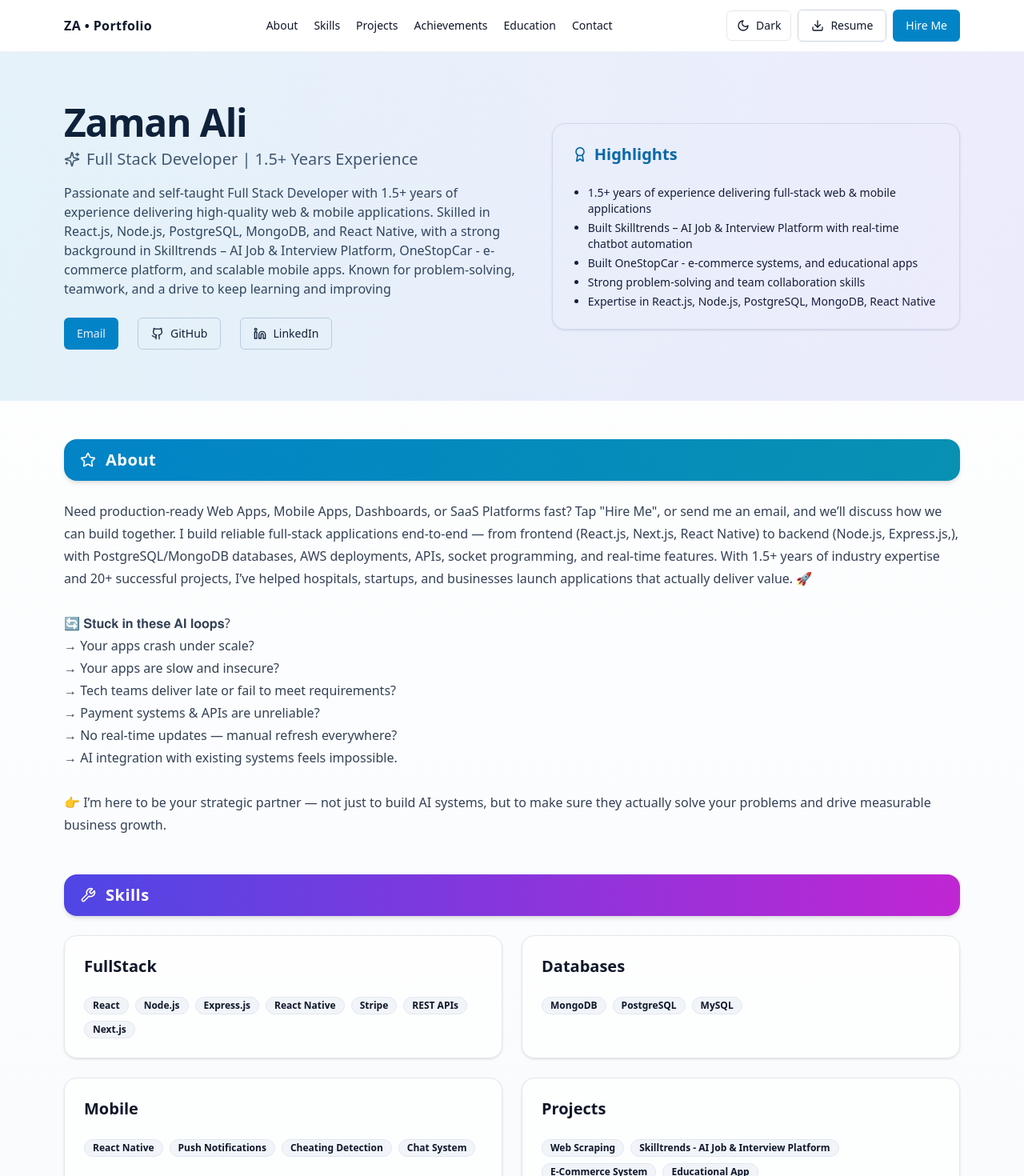
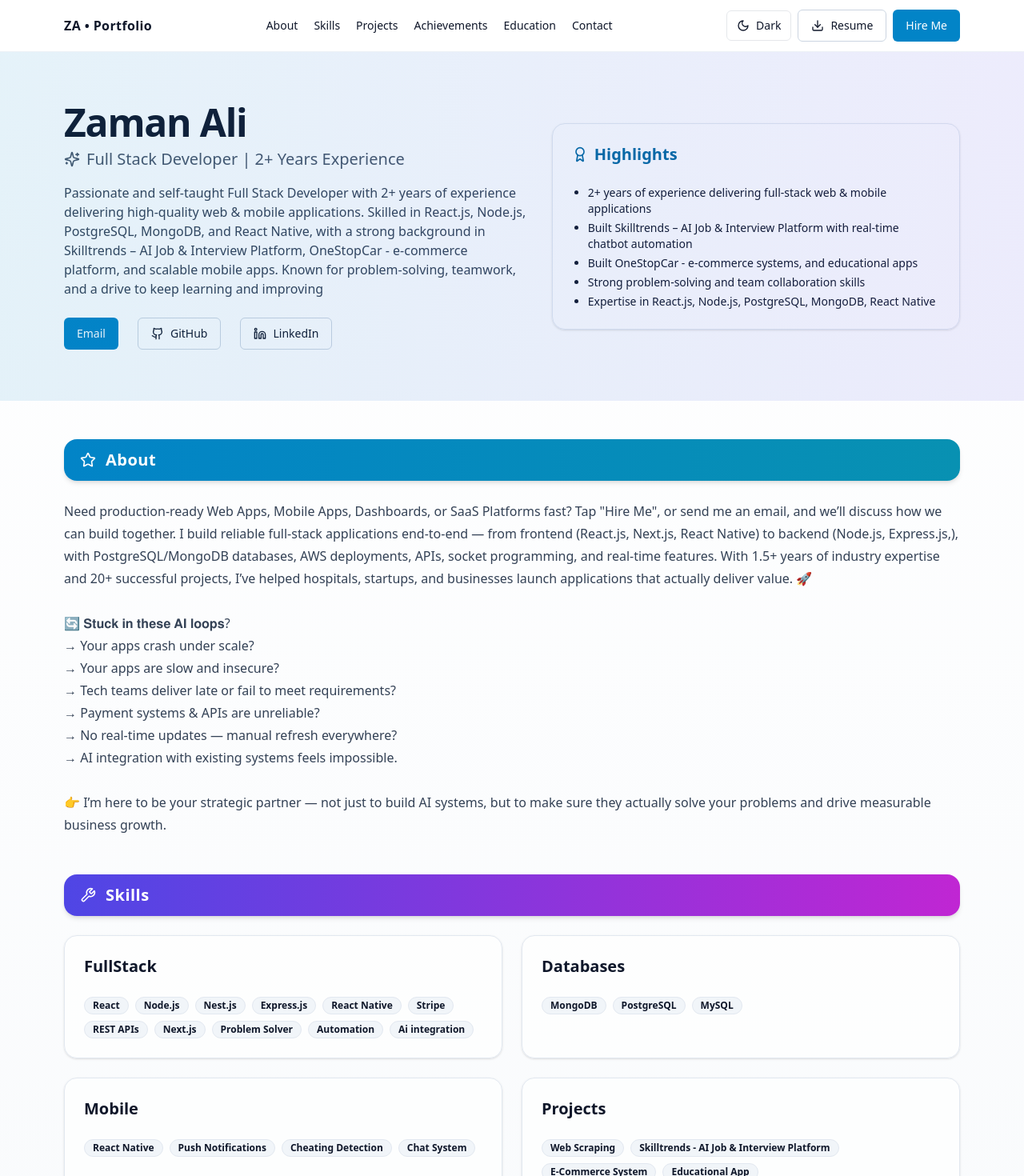
Before and after one commit to zamanali423/zaman-ali-portfolio, a Next.js app: page / in a window 1280 px wide. Shown: the top 1470 px of the page at 80% size. Built offline with nearby package versions, Linux system fonts and the light colour scheme.

Commit message:
Update page.tsx

```diff
--- a/app/page.tsx
+++ b/app/page.tsx
@@ -23,9 +23,9 @@ import ContactForm from "@/components/contact-form";
 
 const profile = {
   name: "Zaman Ali",
-  role: "Full Stack Developer | 1.5+ Years Experience",
+  role: "Full Stack Developer | 2+ Years Experience",
   summary:
-    "Passionate and self-taught Full Stack Developer with 1.5+ years of experience delivering high-quality web & mobile applications. Skilled in React.js, Node.js, PostgreSQL, MongoDB, and React Native, with a strong background in Skilltrends – AI Job & Interview Platform, OneStopCar - e-commerce platform, and scalable mobile apps. Known for problem-solving, teamwork, and a drive to keep learning and improving",
+    "Passionate and self-taught Full Stack Developer with 2+ years of experience delivering high-quality web & mobile applications. Skilled in React.js, Node.js, PostgreSQL, MongoDB, and React Native, with a strong background in Skilltrends – AI Job & Interview Platform, OneStopCar - e-commerce platform, and scalable mobile apps. Known for problem-solving, teamwork, and a drive to keep learning and improving",
   emails: ["zamanyaseen2024@gmail.com", "zamanali2024@gmail.com"],
   github: "https://github.com/zamanali423",
   linkedin: "https://www.linkedin.com/in/zamanali27",
@@ -34,7 +34,7 @@ const profile = {
   UpworkUrl: "https://www.fiverr.com/zamanali27",
   education: "Bachelors (Software Engineering)",
   achievements: [
-    "1.5+ years of experience delivering full-stack web & mobile applications",
+    "2+ years of experience delivering full-stack web & mobile applications",
     "Built Skilltrends – AI Job & Interview Platform with real-time chatbot automation",
     "Built OneStopCar - e-commerce systems, and educational apps",
     "Strong problem-solving and team collaboration skills",
@@ -44,11 +44,15 @@ const profile = {
     FullStack: [
       "React",
       "Node.js",
+      "Nest.js",
       "Express.js",
       "React Native",
       "Stripe",
       "REST APIs",
       "Next.js",
+      "Problem Solver",
+      "Automation",
+      "Ai integration",
     ],
     Databases: ["MongoDB", "PostgreSQL", "MySQL"],
     Mobile: [
```
